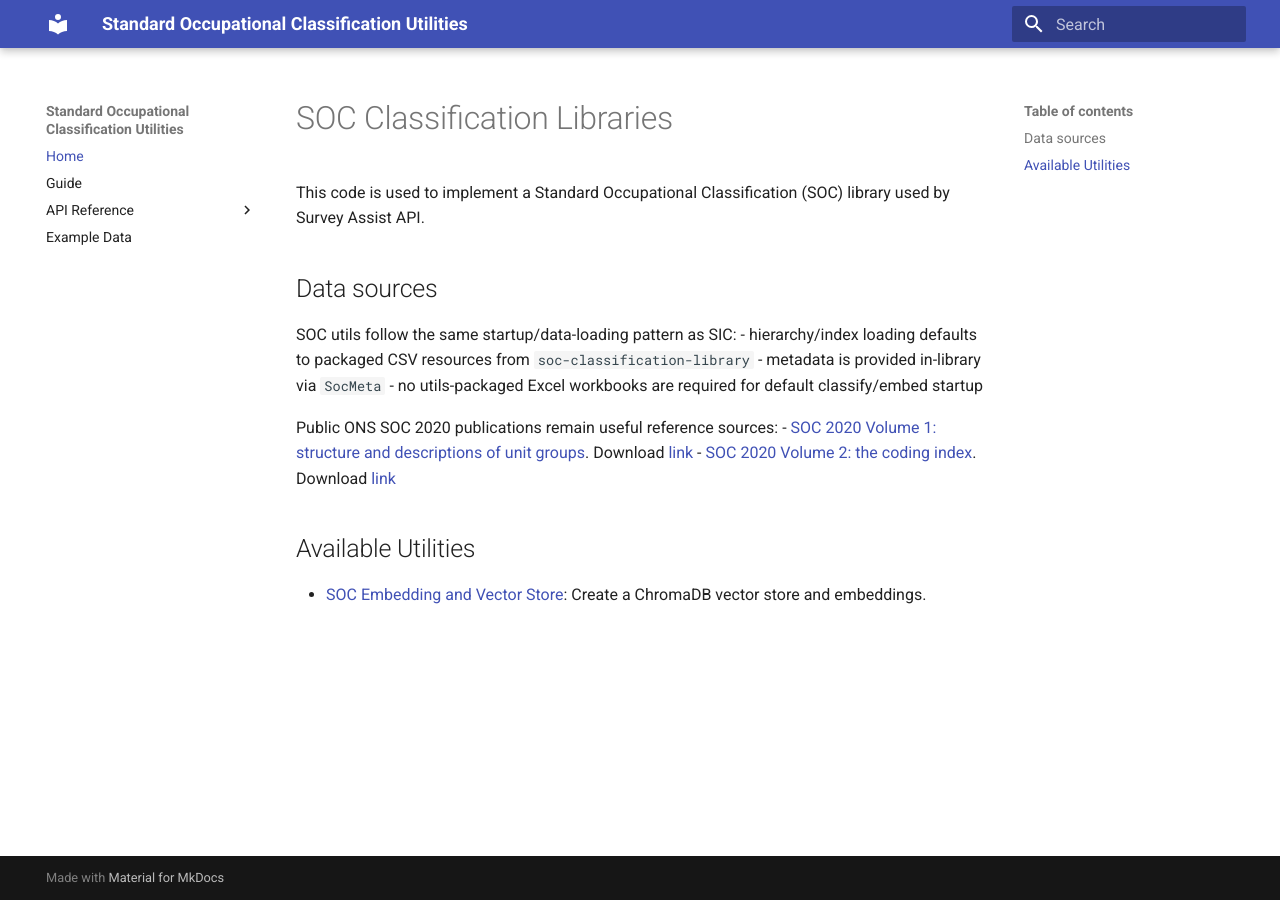
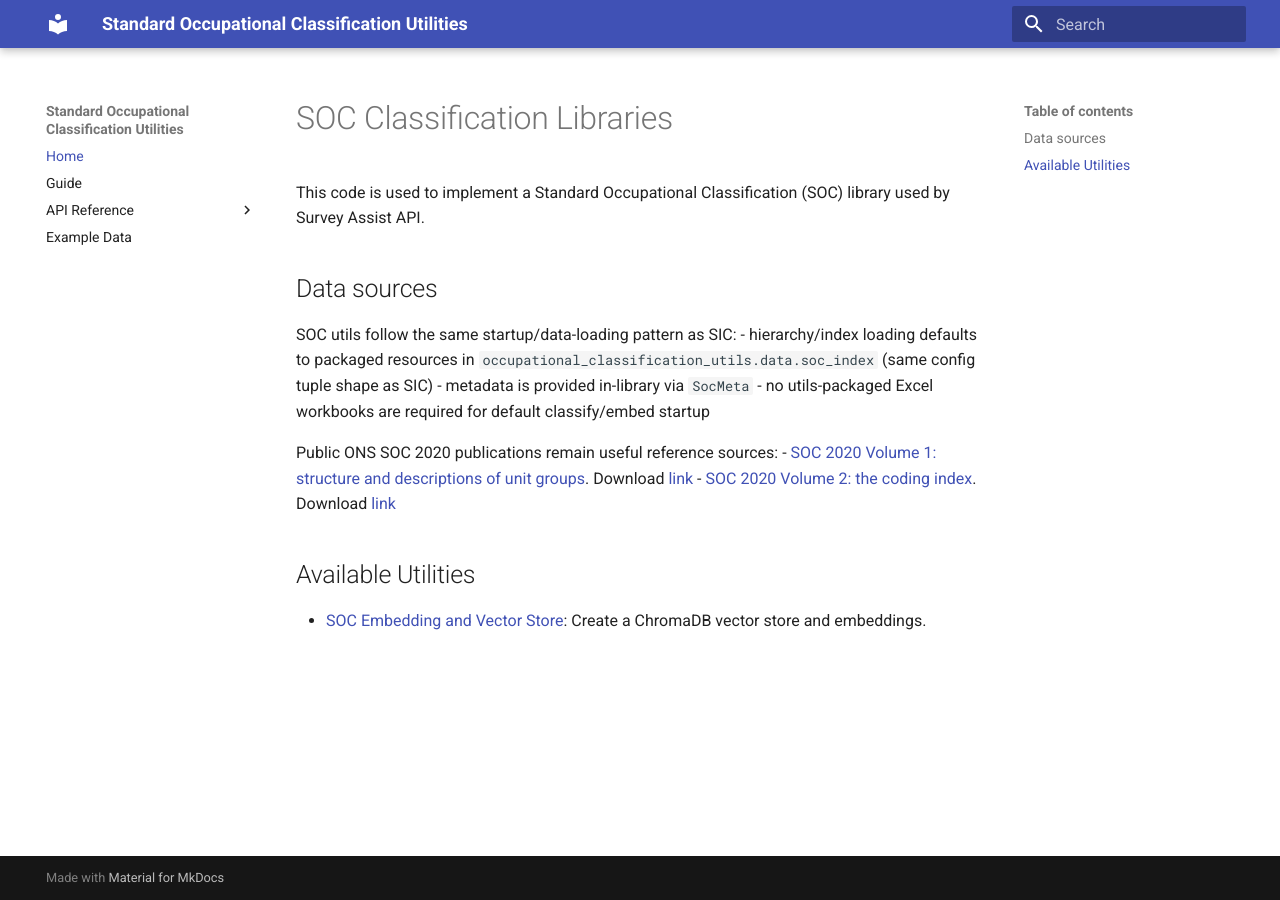
Before and after one commit to ONSdigital/soc-classification-utils, an MkDocs documentation site: the page built from docs/index.md, in a window 1280 px wide. Built offline with MkDocs 1.6.1 and Material for MkDocs 9.7.7, drawn with Linux system fonts in a browser that asks for light colours.

Commit message:
update SOC utils docs for SIC-aligned startup pattern - document packaged soc_index tuple defaults and no workbook requirement for default classify/embed startup

```diff
--- a/docs/index.md
+++ b/docs/index.md
@@ -4,8 +4,8 @@ This code is used to implement a Standard Occupational Classification (SOC) libr
 
 ## Data sources
 SOC utils follow the same startup/data-loading pattern as SIC:
-- hierarchy/index loading defaults to packaged CSV resources from
-  `soc-classification-library`
+- hierarchy/index loading defaults to packaged resources in
+  `occupational_classification_utils.data.soc_index` (same config tuple shape as SIC)
 - metadata is provided in-library via `SocMeta`
 - no utils-packaged Excel workbooks are required for default classify/embed startup
 
```
